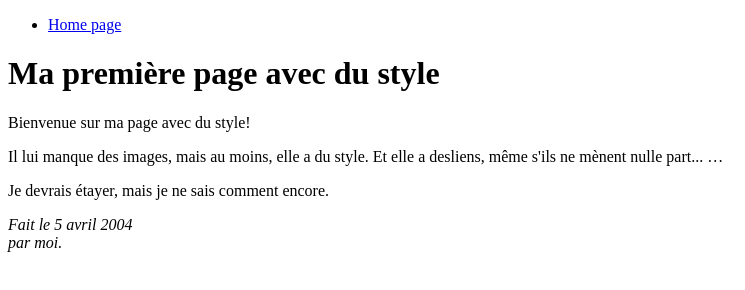
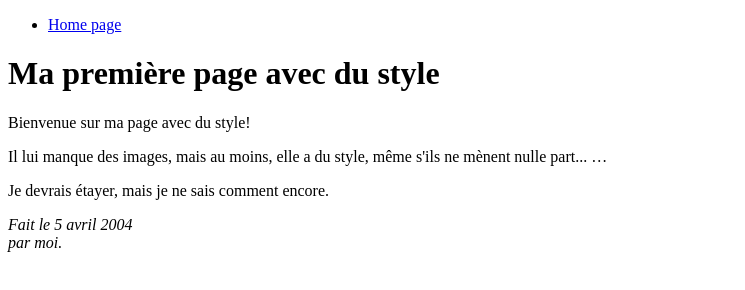
Before and after one commit to jaderoliver/jenkins_pipeline_examples, a website: page index.html in a window 1280 px wide. Shown: the whole page, without its empty margins (0-745 px from the left). Drawn offline with Linux system fonts and the light colour scheme.

Commit message:
Update index.html

```diff
--- a/index.html
+++ b/index.html
@@ -16,7 +16,7 @@
 
 <p>Bienvenue sur ma page avec du style!
 
-<p>Il lui manque des images, mais au moins, elle a du style. Et elle a desliens, même s'ils ne mènent nulle part...
+<p>Il lui manque des images, mais au moins, elle a du style, même s'ils ne mènent nulle part...
 &hellip;
 
 <p>Je devrais étayer, mais je ne sais comment encore.
```
